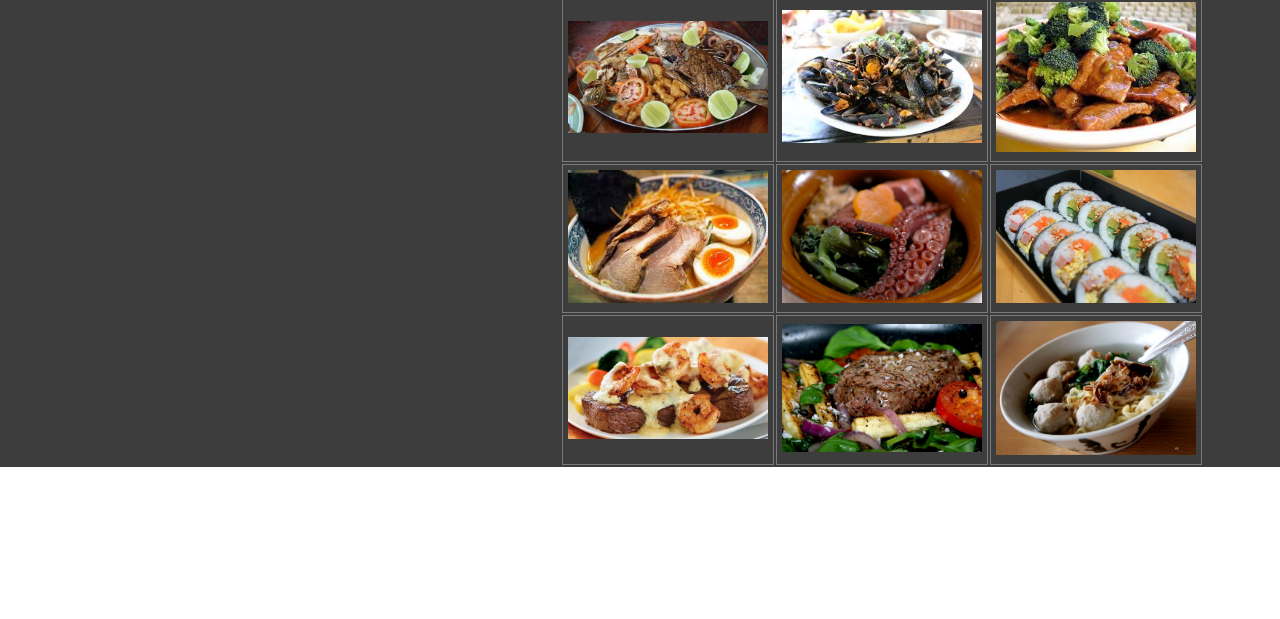
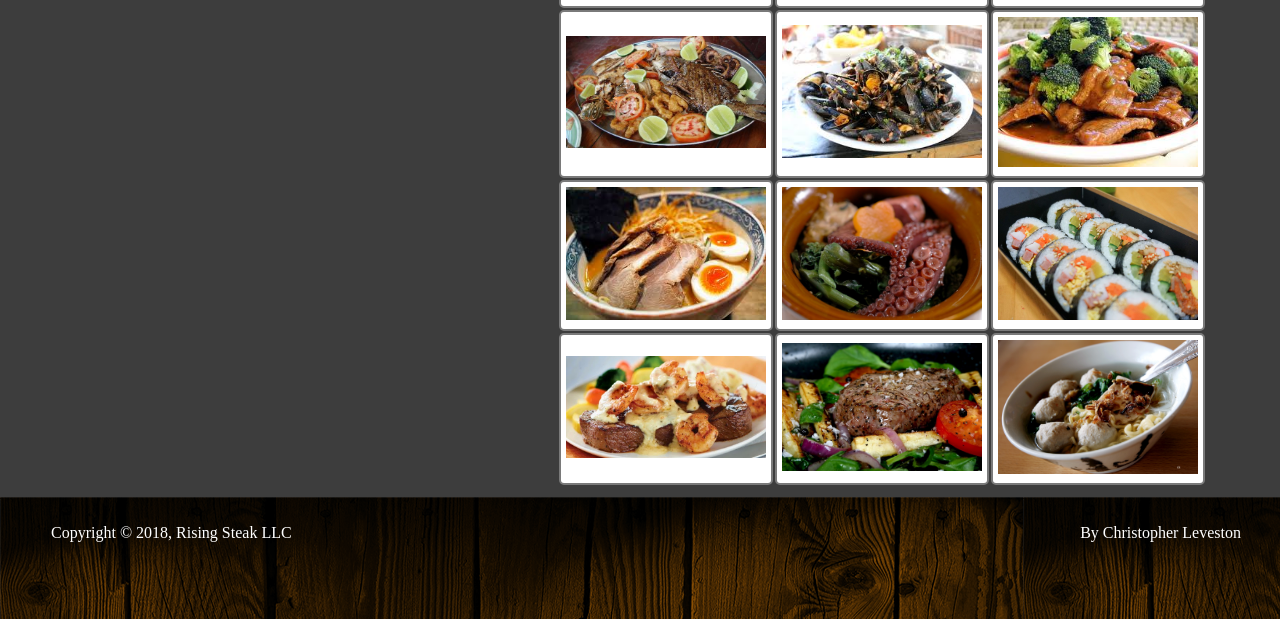
Before and after one commit to LeeTheTweak/Restaurant_Website-WIP-, a plain HTML site: page dinner.html in a window 1280 px wide. Shown: the part 481-1100 px from the top of the page. Before the commit the page ends 948 px from the top, so only its background shows below. Drawn offline with Linux system fonts and the light colour scheme.

Commit message:
More graphics in dinner page

```diff
--- a/dinner.css
+++ b/dinner.css
@@ -41,11 +41,37 @@ body {
     border-right: 2px solid white;
     float:left;
 }
+table {
+    padding: 10px;
+}
 tr td {
-    border: 1px solid rgb(122, 122, 122);
+    border: 2px double rgb(122, 122, 122);
+    border-radius: 5px;
     padding: 5px;
     width: auto;
 }
 td img{
     width: 200px;
 }
+#footer {
+    width: 100%;
+    padding: 1px;
+    height: 120px;
+    background-image: url("photos/woodBG.png");
+}
+#footerContent {
+    padding: 10px;
+}
+#footerContent li {
+    list-style-type: none;
+    display: inline-block;
+}
+#copyright {
+    color: white;
+    float: left;
+}
+#credit {
+    color: white;
+    float: right;
+    margin-right: 30px;
+}
--- a/dinner.html
+++ b/dinner.html
@@ -53,7 +53,13 @@
                 <td><img src="photos/Dish15.jpg"/></td>
             </tr>
         </table>
-        <div id="footer">
+    </div>
+    <div id="footer">
+        <div id="footerContent">
+            <ul>
+                <li id='copyright'>Copyright &copy 2018, Rising Steak LLC</li>
+                <li id='credit'>By Christopher Leveston</li>
+            </ul>
 
         </div>
     </div>
--- a/dinner.js
+++ b/dinner.js
@@ -1,3 +1,5 @@
+
+ // Animating the nav 'Dinner' Text
 var selectedPage = document.getElementsByTagName("li")[1];
 
 selectedPage.style.color = "rgb(250, 101, 101)";
@@ -5,7 +7,7 @@ selectedPage.style.fontSize = "60px";
 $(selectedPage).animate({
     marginTop: "5px",
 });
-
+// Animating the 'Dishes for Dinner and table
 var table = document.getElementById("table");
 var Dinner = document.getElementById("dinnerWord");
 $(document).ready(function(){
@@ -14,3 +16,10 @@ $(document).ready(function(){
         paddingLeft: "50px",
     });
 });
+
+/** Get background images all white. */
+
+var tableImages = document.querySelectorAll("table td");
+for(var i = 0; i < tableImages.length; i++) {
+   tableImages[i].style.backgroundColor = "white";
+}
```
Also changed, not shown: EMAILS/Email1/index.html (added, +24 -0 lines), EMAILS/Email1/Photos/EMAILMockUp_02.png (added), EMAILS/Email1/Photos/EMAILMockUp_04.png (added), EMAILS/Email1/Photos/EMAILMockUp_05.png (added), EMAILS/Email1/Photos/EMAILMockUp_06.png (added), EMAILS/Email1/Photos/Heading.png (added), EMAILS/Email1/Photos/image.png (added), EMAILS/Email1/Photos/ribeye.jpg (added), EMAILS/Email1/Photos/woodBG.png (added), 5 other files.
